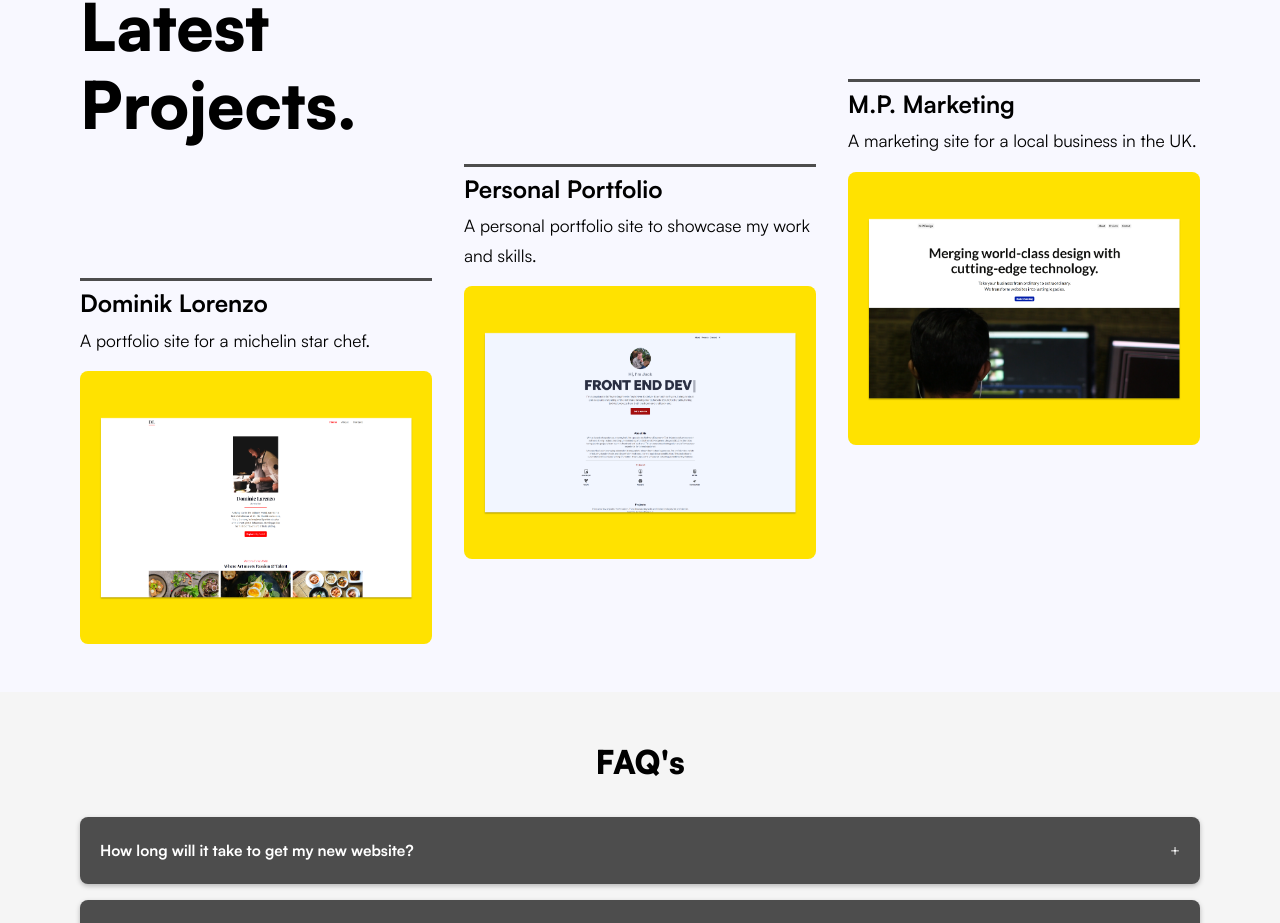
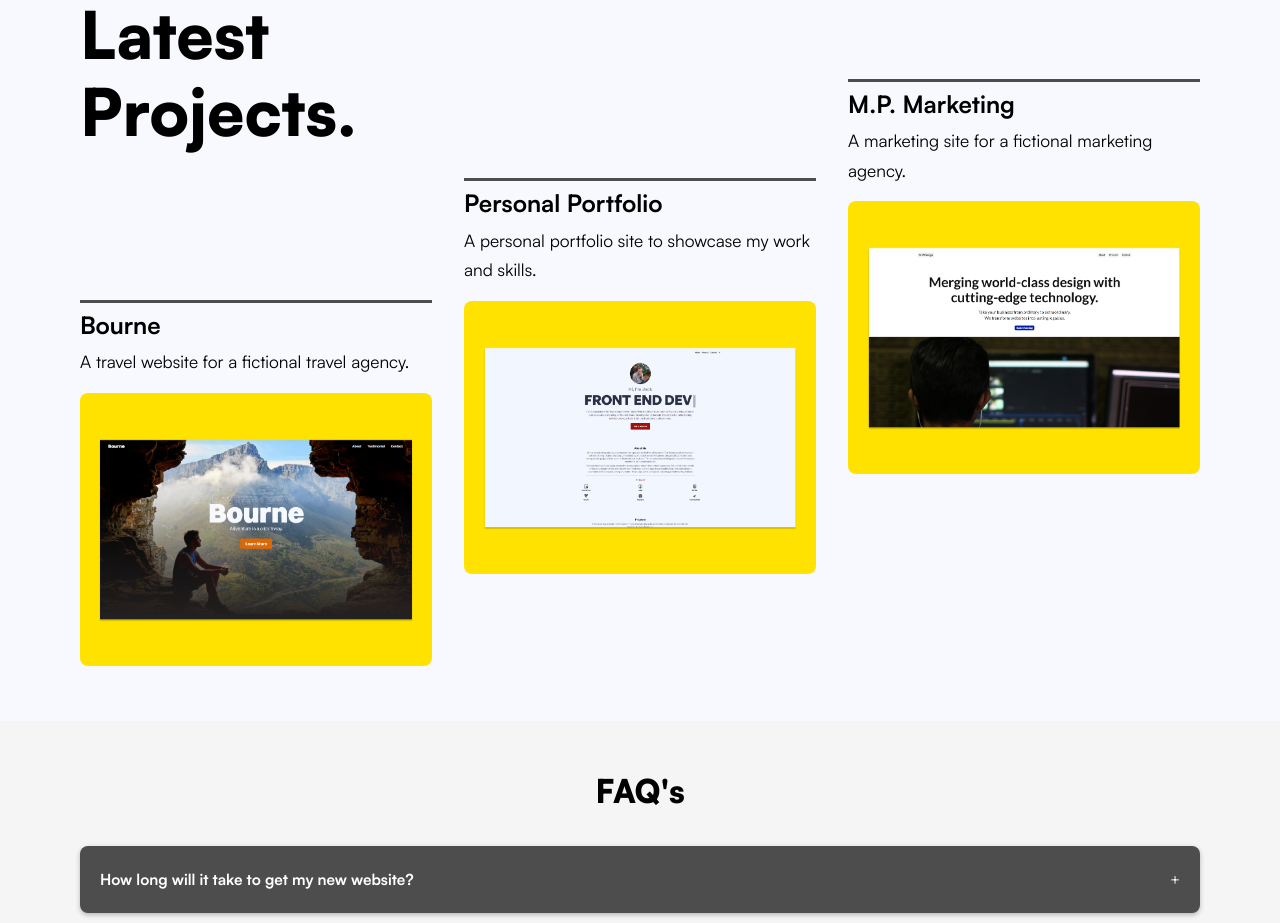
Before and after one commit to Toumari/Lemony, a Vue app: page / in a window 1280 px wide. Shown: the part 2855-3778 px from the top of the page. Built offline with nearby package versions, Linux system fonts and the light colour scheme.

Commit message:
added bourne to portfolio

```diff
--- a/src/components/PortfolioThree.vue
+++ b/src/components/PortfolioThree.vue
@@ -7,12 +7,12 @@
                     Projects.
                 </h2>
                 <article class="project" id="proj__1">
-                    <a href="https://venerable-ganache-ed2f4a.netlify.app/">
-                        <h3 class="project__title">Dominik Lorenzo</h3>
+                    <a href="https://tubular-moxie-46f1e2.netlify.app/">
+                        <h3 class="project__title">Bourne</h3>
                         <p class="project__description">
-                            A portfolio site for a michelin star chef.
+                            A travel website for a fictional travel agency.
                         </p>
-                        <img src="@/assets/dom.png" alt="" />
+                        <img src="@/assets/bourne2.png" alt="" />
                     </a>
                 </article>
                 <article class="project" id="proj__2">
@@ -28,7 +28,7 @@
                     <a href="https://fancy-queijadas-cd2178.netlify.app/">
                         <h3 class="project__title">M.P. Marketing</h3>
                         <p class="project__description">
-                            A marketing site for a local business in the UK.
+                            A marketing site for a fictional marketing agency.
                         </p>
                         <img src="@/assets/mp2.png" alt="" />
                     </a>
```
Also changed, not shown: src/assets/bourne2.png (added).
